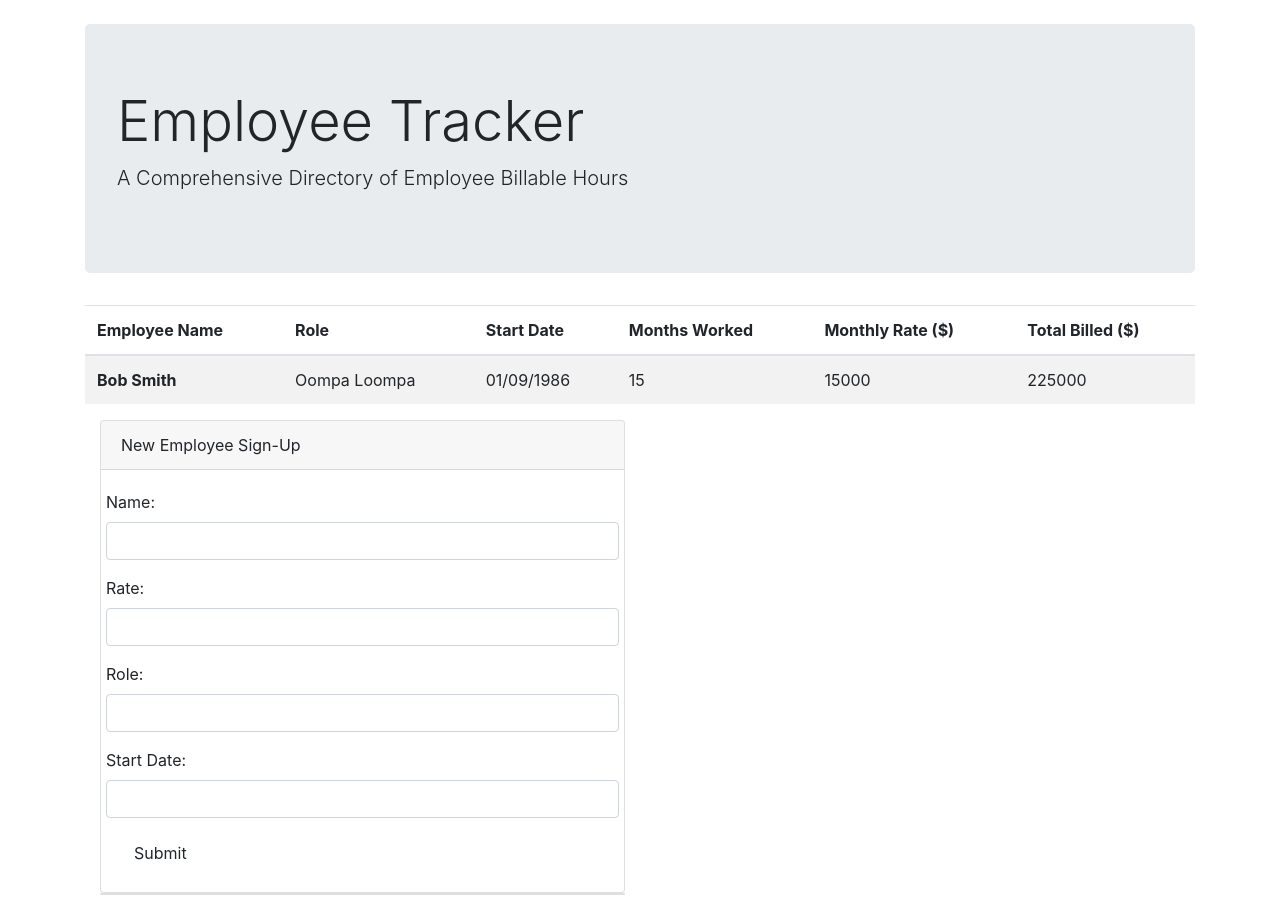
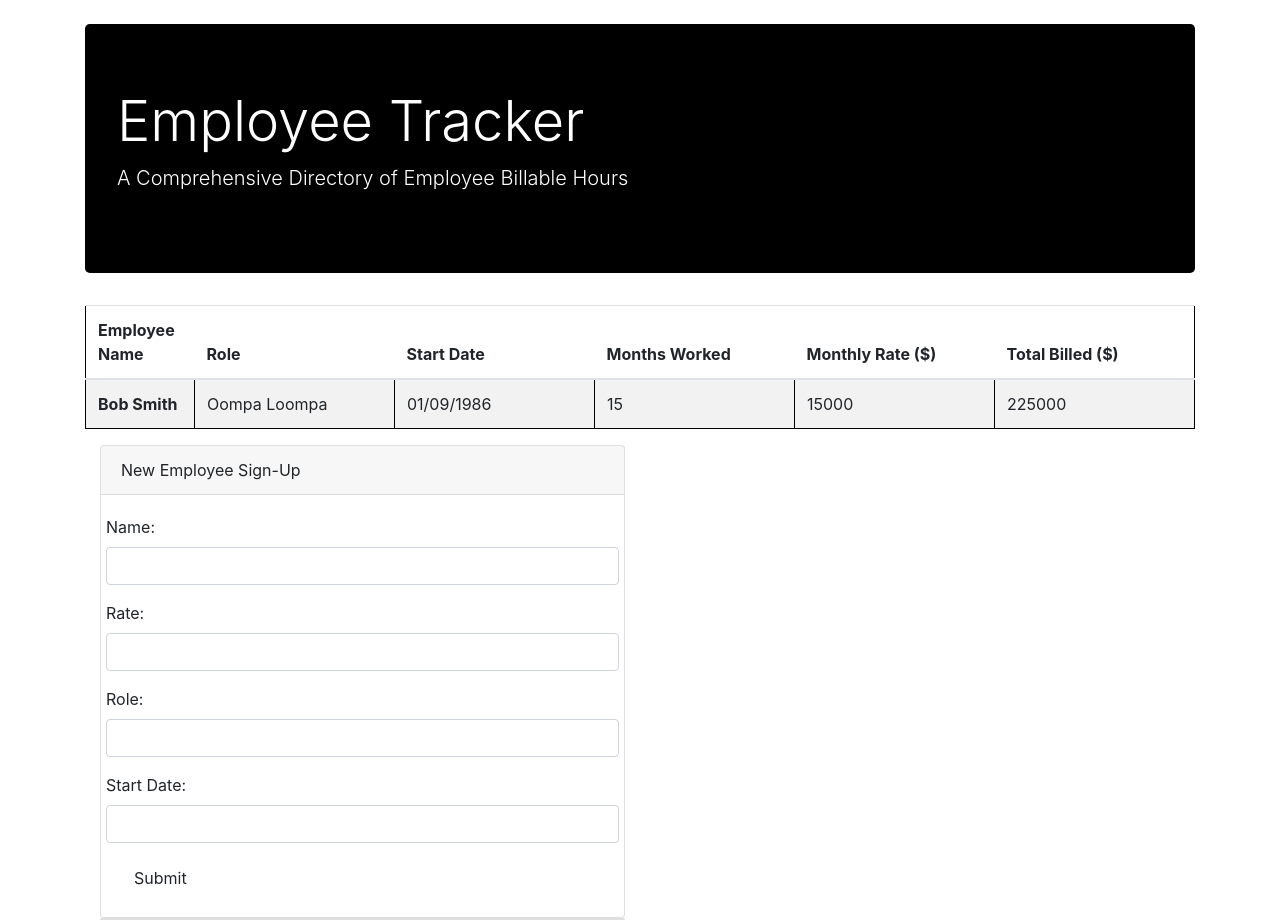
Before and after one commit to jepidoptera/employee-management, a plain HTML site: page index.html in a window 1280 px wide. Before the commit the page ends 895 px from the top, so only its background shows below. Drawn offline with nearby package versions, Linux system fonts and the light colour scheme.

Commit message:
added css

```diff
--- a/index.html
+++ b/index.html
@@ -6,8 +6,12 @@
   <meta charset="UTF-8">
   <title>Sign-Up Today!</title>
 
+
+
   <!-- Bootstrap -->
   <link rel="stylesheet" href="https://stackpath.bootstrapcdn.com/bootstrap/4.3.1/css/bootstrap.min.css" integrity="sha384-ggOyR0iXCbMQv3Xipma34MD+dH/1fQ784/j6cY/iJTQUOhcWr7x9JvoRxT2MZw1T" crossorigin="anonymous">
+<!--CSS Link-->
+ <link rel = "stylesheet" href = "style.css">
 </head>
 
 <!-- element IDs to use:: -->
@@ -64,7 +68,7 @@
         <!-- Sign-up Form (note the various input "types")-->
         <form role="form">
           <div class="form-group row">
-            <label for="name-input">Name:</label>
+            <label for="nameInput">Name:</label>
             <input class="form-control" id="nameInput" type="text">
           </div>
           <div class="form-group row">
--- a/style.css
+++ b/style.css
@@ -10,6 +10,7 @@ table tr {
     border-bottom: 1px solid black;
 }
 
-.display-4{
-    background-color: blue;
+.jumbotron{
+    background-color: black;
+    color:white;
 }
```
